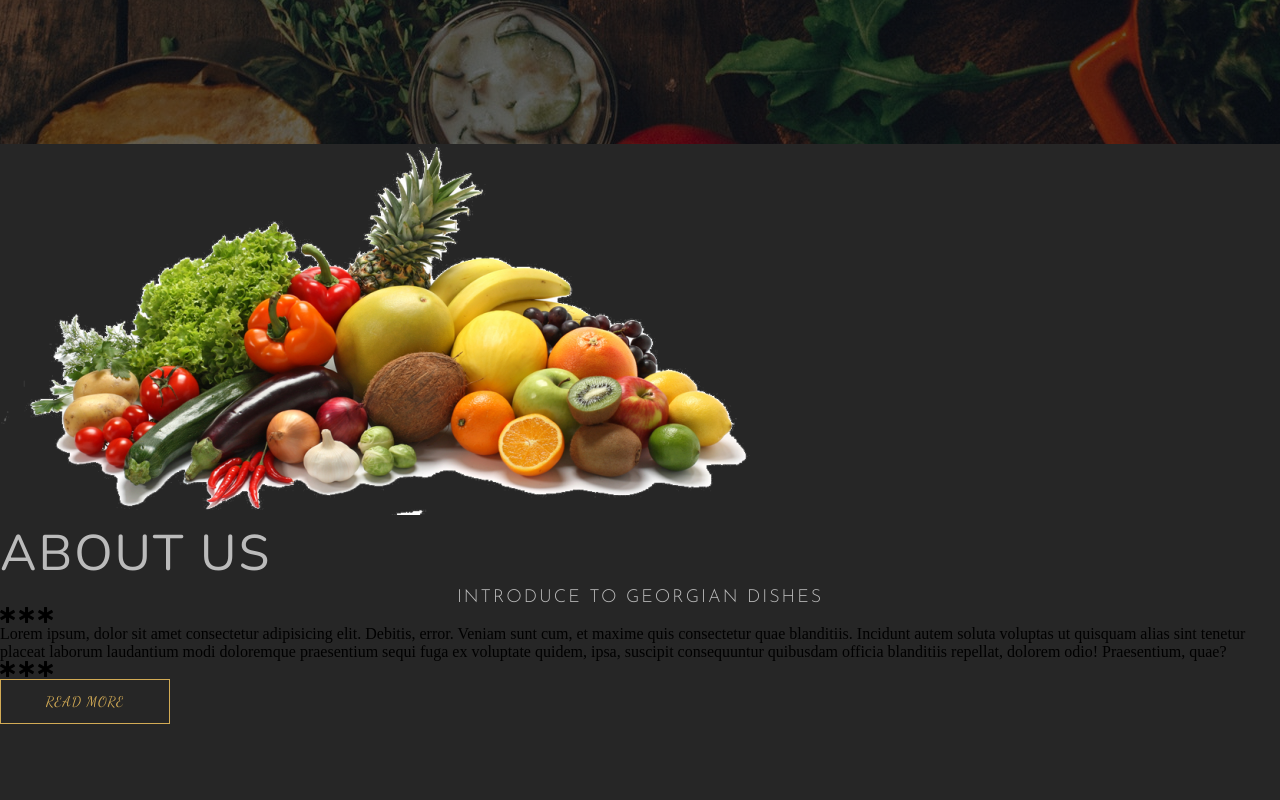
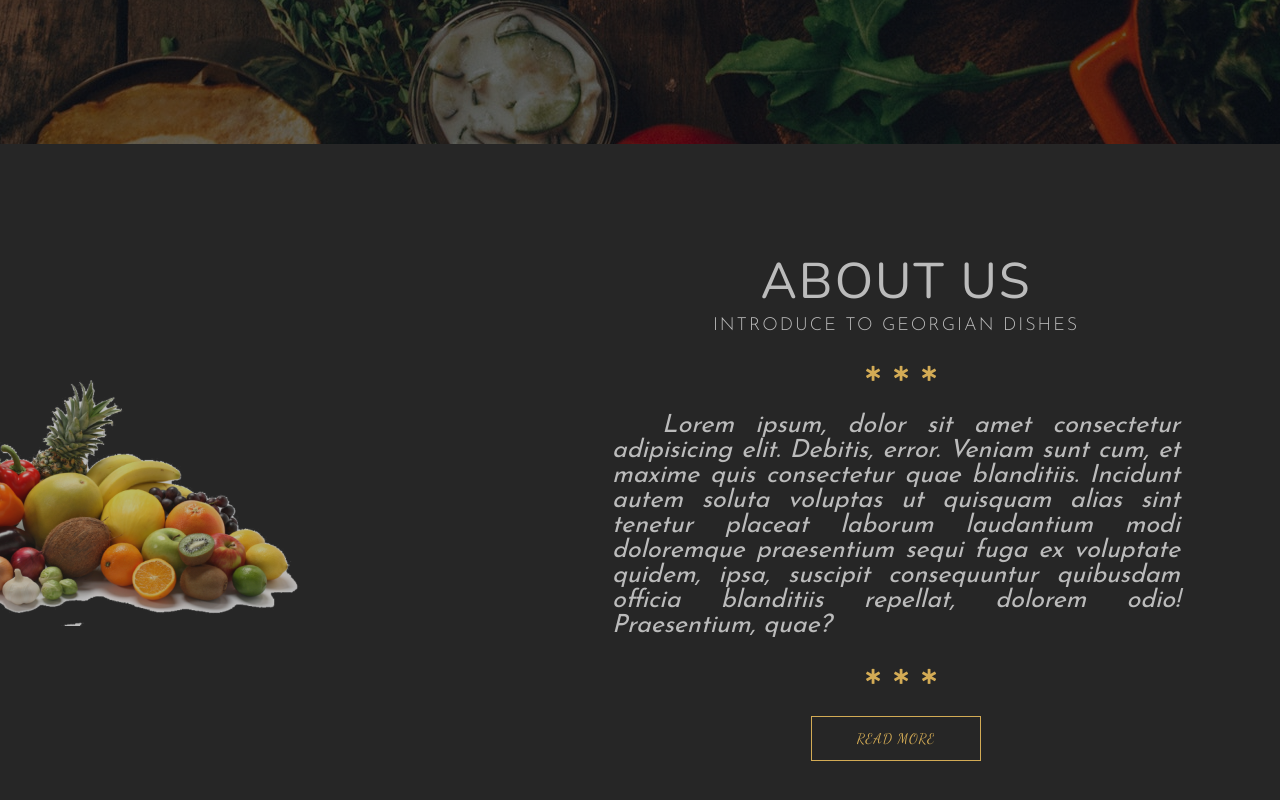
Before and after one commit to mattbarb93/georgia-restaurant, a website: page index.html in a window 1280 px wide. Shown: the part 656-1456 px from the top of the page. Before the commit the page ends 1380 px from the top, so only its background shows below. Drawn offline with nearby package versions, Linux system fonts and the light colour scheme.

Commit message:
Added the styles for the About Us section

```diff
--- a/scss/_layout.scss
+++ b/scss/_layout.scss
@@ -16,3 +16,51 @@
         text-align: center;
     }
 }
+
+.about-us{
+    height: 90vh;
+    display: flex;
+    align-items: center;
+
+    &-left{
+        width: 40%;
+        position: relative;
+        left: -200px;
+
+        img {
+            width: 100%; //So image is responsive and takes full width of its parent element
+            opacity: .7;
+        }
+    }
+
+    &-right{
+        width: 60%;
+        display: flex;
+        flex-direction: column;
+        align-items: center;
+        padding: 0 100px;
+        box-sizing: border-box;
+
+        .stars {
+            margin: 30px 0;
+        }
+
+        .star {
+            font-size: 15px;
+            color: $color-primary;
+            margin-left: 10px;
+        }
+
+        .description {
+            font-family: $font-josefinSans;
+            font-size: 25px;
+            font-style: italic;
+            color: $color-secondary;
+            text-align: justify;
+
+        &::first-letter {
+            padding-left: 50px;
+        }
+        }
+    }
+}
```
Also changed, not shown: index.html (+2 -1 lines), css/main.css.
